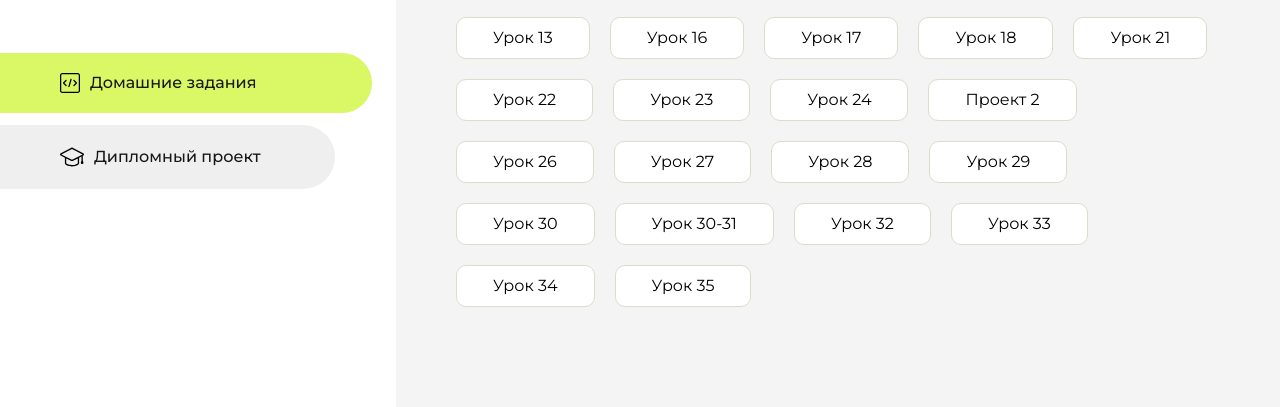
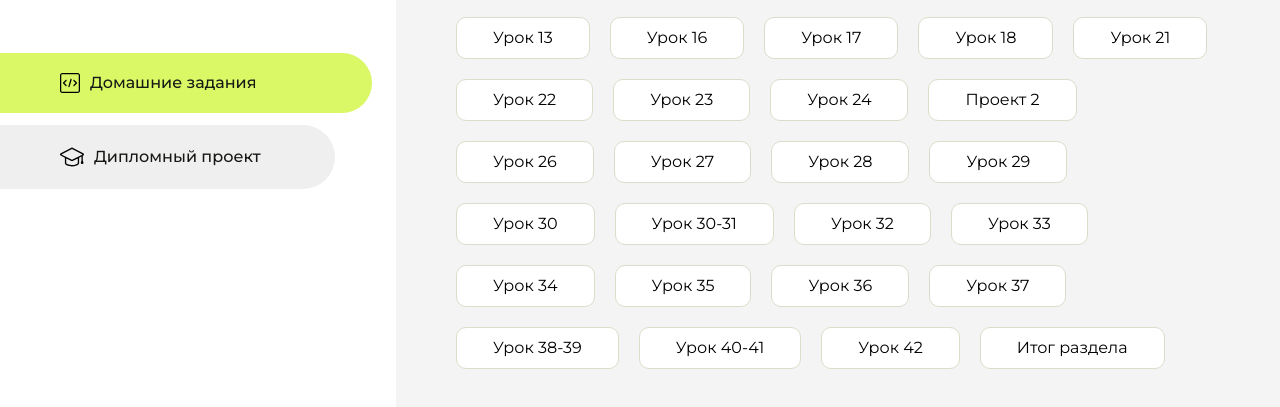
Before and after one commit to Front-rabbit0/homework, a plain HTML site: page index.html in a window 1280 px wide. Shown: the part 283-690 px from the top of the page. Drawn offline with Linux system fonts and the light colour scheme.

Commit message:
Update index.html

```diff
--- a/index.html
+++ b/index.html
@@ -175,6 +175,24 @@
                         <li class="content__list-item">
                             <a href="html-35/index.html">Урок 35</a>
                         </li>
+                        <li class="content__list-item">
+                            <a href="html-36/index.html">Урок 36</a>
+                        </li>
+                        <li class="content__list-item">
+                            <a href="html-37/index.html">Урок 37</a>
+                        </li>
+                        <li class="content__list-item">
+                            <a href="html-38-39/index.html">Урок 38-39</a>
+                        </li>
+                        <li class="content__list-item">
+                            <a href="html-40-41/index.html">Урок 40-41</a>
+                        </li>
+                        <li class="content__list-item">
+                            <a href="html-42/index.html">Урок 42</a>
+                        </li>
+                        <li class="content__list-item">
+                            <a href="html-43-layout/index.html">Итог раздела</a>
+                        </li>
                     </ul>
                 </div>
                 <div class="content__block hidden" id="diplomBlock">
```
